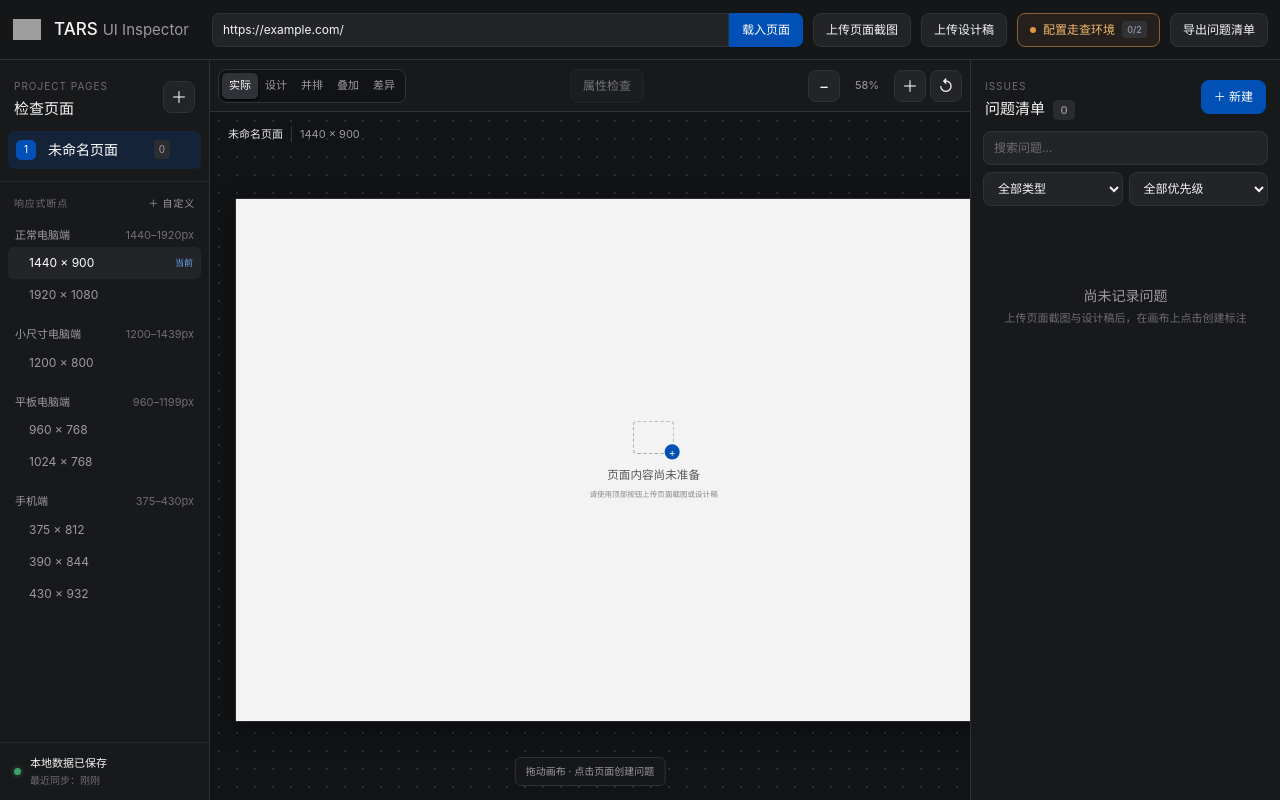
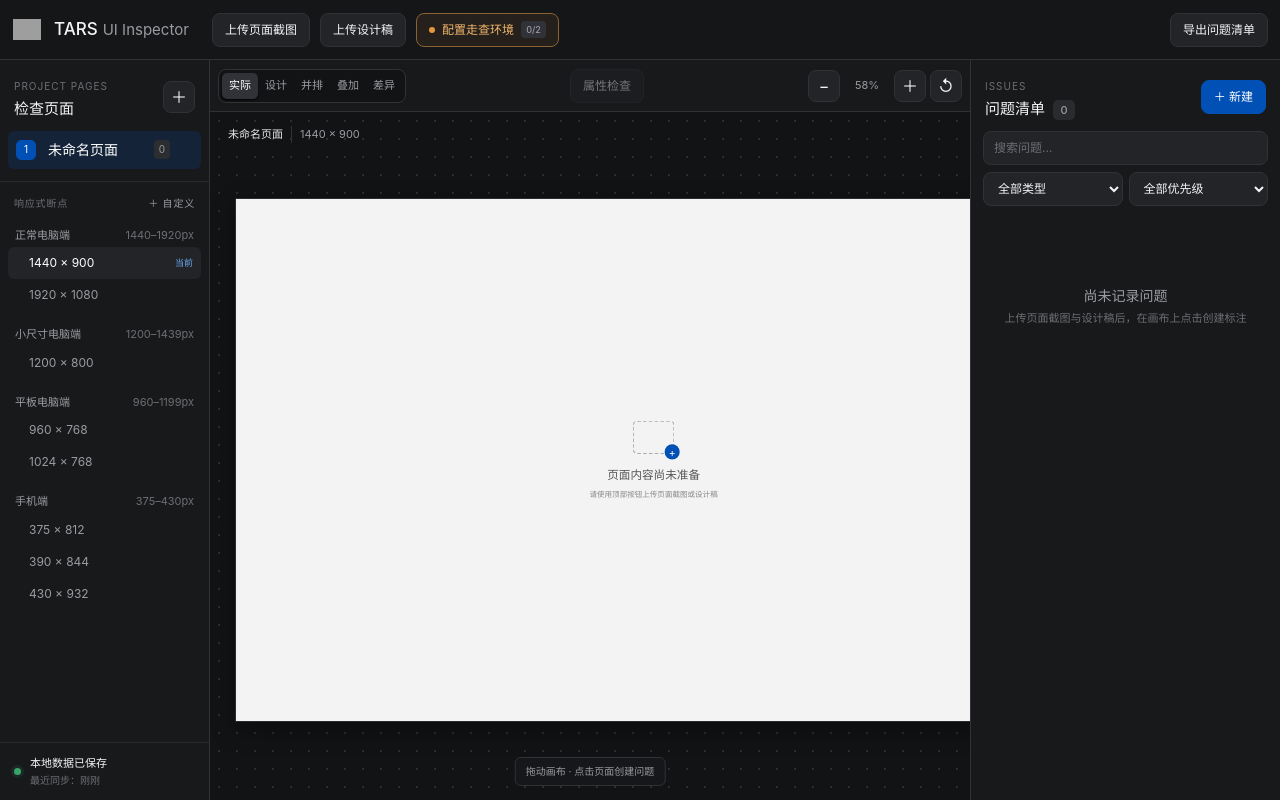
Before and after one commit to selvinyang/tars-ui-inspector, a Next.js app: page / in a window 1280 px wide. Built offline with nearby package versions, Linux system fonts and the light colour scheme; grey boxes are pictures that could not be loaded.

Commit message:
Remove inactive URL loader

```diff
--- a/app/integration.css
+++ b/app/integration.css
@@ -1,4 +1,5 @@
 .integration-trigger{display:flex;align-items:center;gap:7px}
+.topbar .export-wrap{margin-left:auto}
 .integration-trigger span{min-width:25px;padding:2px 5px;border-radius:4px;background:#303238;color:#9b9ba1;font-size:9px}
 .integration-trigger.setup-0{border-color:#8a6332;color:#f0b66d;background:rgba(230,150,61,.08)}
 .integration-trigger.setup-0:before,.integration-trigger.setup-1:before,.integration-trigger.setup-2:before{content:"";width:6px;height:6px;border-radius:50%;background:#e6963d}
--- a/app/workspace.tsx
+++ b/app/workspace.tsx
@@ -359,7 +359,6 @@ export function InspectorWorkspace() {
   return <main className="app-shell">
     <header className="topbar">
       <div className="brand"><span className="brand-logo"><BrandLogo /></span><div><b>TARS</b><span>UI Inspector</span></div></div>
-      <div className="url-control"><Input value={currentPage.url} readOnly aria-label="网页地址"/><Button variant="primary">载入页面</Button></div>
       <input ref={actualInput} className="visually-hidden" type="file" accept="image/png,image/jpeg,image/webp" onChange={e => handleFile(e, "actual")} />
       <input ref={designInput} className="visually-hidden" type="file" accept="image/png,image/jpeg,image/webp" onChange={e => handleFile(e, "design")} />
       <Button onClick={() => actualInput.current?.click()}>{actuals[pageId] ? "更换页面截图" : "上传页面截图"}</Button>
```
